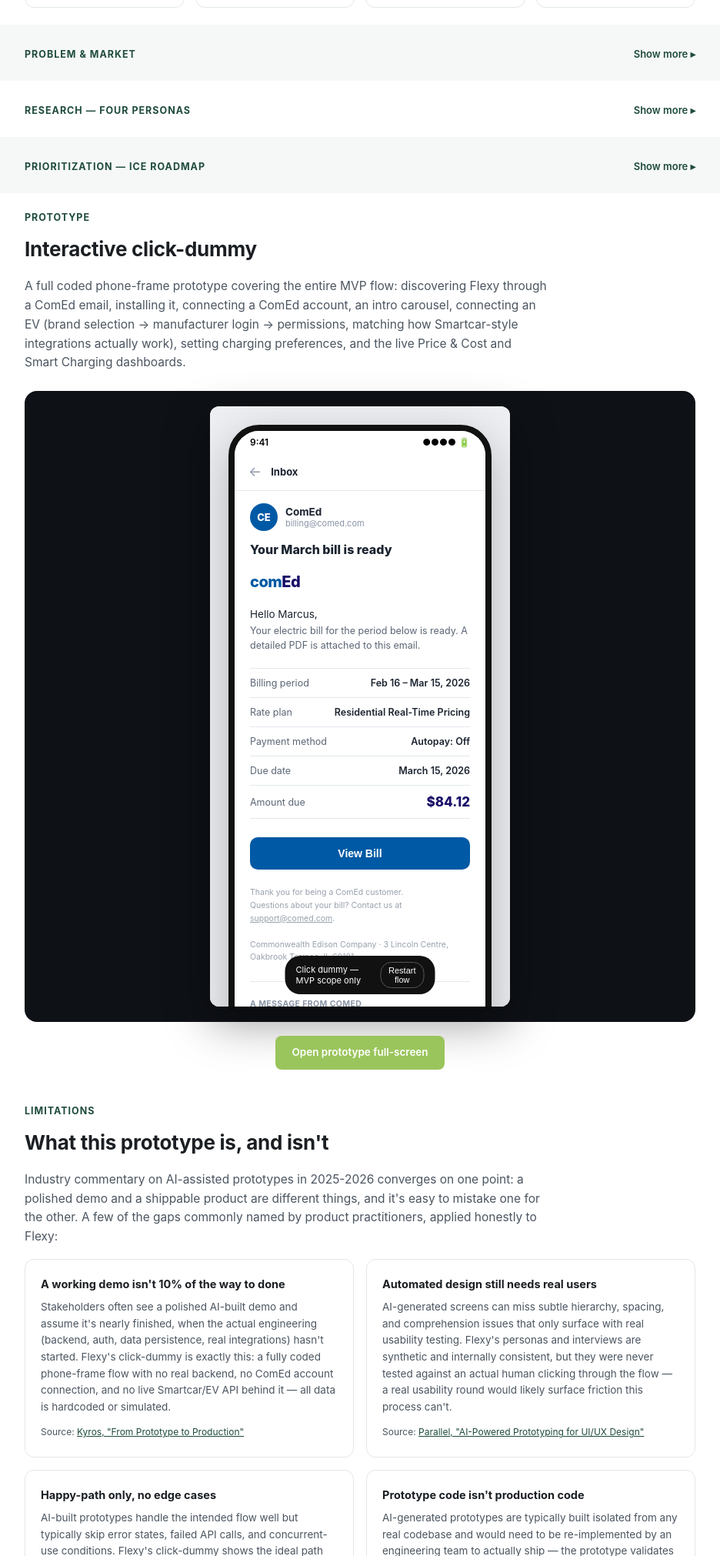
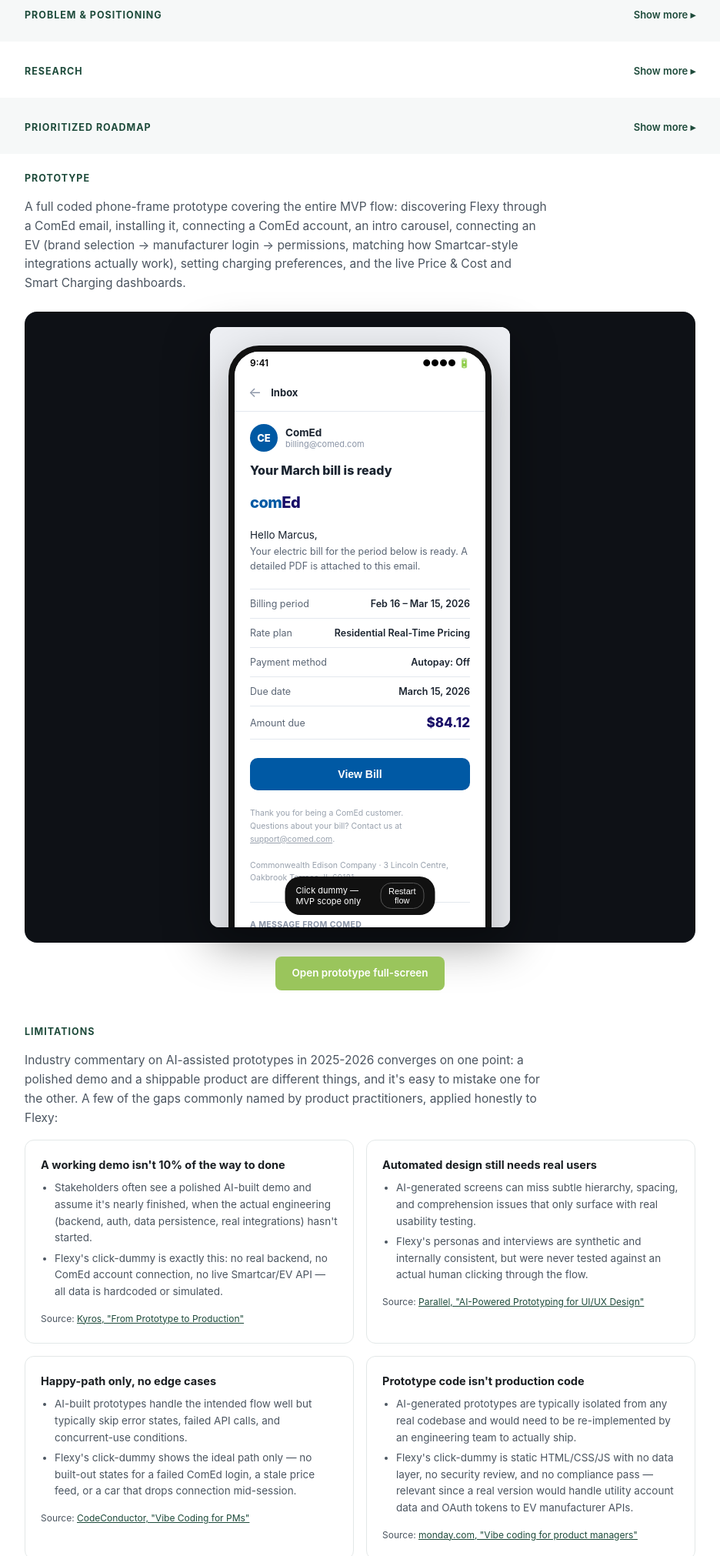
Before and after one commit to spallavi-stack/shubha-pm-portfolio, a plain HTML site: page flexy-case-study.html in a window 1280 px wide. Shown: the part 778-2800 px from the top of the page at 77% size, without its empty margins (172-1108 px from the left). Drawn offline with Linux system fonts and the light colour scheme; no server answers.

Commit message:
Add files via upload

```diff
--- a/flexy-case-study.html
+++ b/flexy-case-study.html
@@ -202,6 +202,8 @@
   .limitation-card{background:#fff;border:1px solid var(--border);border-radius:12px;padding:20px;}
   .limitation-card h4{margin:0 0 8px;font-size:14.5px;}
   .limitation-card p{font-size:13.5px;color:var(--ink-soft);margin:0 0 8px;}
+  .limitation-card ul{margin:0 0 10px;padding-left:18px;}
+  .limitation-card li{font-size:13.5px;color:var(--ink-soft);margin-bottom:5px;}
   .limitation-card .src{font-size:12px;color:var(--ink-soft);}
   .limitation-card .src a{color:var(--teal-dark);}
 </style>
@@ -252,8 +254,7 @@
 
 <section id="tldr">
   <div class="wrap">
-    <div class="section-kicker">60-second version</div>
-    <h2 class="section-title">The short version</h2>
+    <div class="section-kicker">The short version</div>
     <div class="summary-box">
       Flexy shows what electricity costs right now and automatically shifts EV charging into the cheapest hours.
     </div>
@@ -271,7 +272,7 @@
     <details class="section-collapse">
     <summary>
       <div class="summary-head">
-        <div class="section-kicker" style="margin-bottom:0;">Problem &amp; market</div>
+        <div class="section-kicker" style="margin-bottom:0;">Problem &amp; positioning</div>
       </div>
       <span class="toggle-ic"></span>
     </summary>
@@ -345,7 +346,7 @@
     <details class="section-collapse">
     <summary>
       <div class="summary-head">
-        <div class="section-kicker" style="margin-bottom:0;">Research — four personas</div>
+        <div class="section-kicker" style="margin-bottom:0;">Research</div>
       </div>
       <span class="toggle-ic"></span>
     </summary>
@@ -404,7 +405,7 @@
     <details class="section-collapse">
     <summary>
       <div class="summary-head">
-        <div class="section-kicker" style="margin-bottom:0;">Prioritization — ICE roadmap</div>
+        <div class="section-kicker" style="margin-bottom:0;">Prioritized roadmap</div>
       </div>
       <span class="toggle-ic"></span>
     </summary>
@@ -438,7 +439,6 @@
 <section id="prototype">
   <div class="wrap">
     <div class="section-kicker">Prototype</div>
-    <h2 class="section-title">Interactive click-dummy</h2>
     <p class="lede">A full coded phone-frame prototype covering the entire MVP flow: discovering Flexy through a ComEd email, installing it, connecting a ComEd account, an intro carousel, connecting an EV (brand selection → manufacturer login → permissions, matching how Smartcar-style integrations actually work), setting charging preferences, and the live Price &amp; Cost and Smart Charging dashboards.</p>
     <div class="proto-frame-wrap">
       <iframe class="proto" src="flexy-click-dummy.html" title="Flexy interactive prototype"></iframe>
@@ -453,27 +453,38 @@
 <section id="limitations">
   <div class="wrap">
     <div class="section-kicker">Limitations</div>
-    <h2 class="section-title">What this prototype is, and isn't</h2>
     <p class="lede">Industry commentary on AI-assisted prototypes in 2025-2026 converges on one point: a polished demo and a shippable product are different things, and it's easy to mistake one for the other. A few of the gaps commonly named by product practitioners, applied honestly to Flexy:</p>
     <div class="limitation-grid">
       <div class="limitation-card">
         <h4>A working demo isn't 10% of the way to done</h4>
-        <p>Stakeholders often see a polished AI-built demo and assume it's nearly finished, when the actual engineering (backend, auth, data persistence, real integrations) hasn't started. Flexy's click-dummy is exactly this: a fully coded phone-frame flow with no real backend, no ComEd account connection, and no live Smartcar/EV API behind it — all data is hardcoded or simulated.</p>
+        <ul>
+          <li>Stakeholders often see a polished AI-built demo and assume it's nearly finished, when the actual engineering (backend, auth, data persistence, real integrations) hasn't started.</li>
+          <li>Flexy's click-dummy is exactly this: no real backend, no ComEd account connection, no live Smartcar/EV API — all data is hardcoded or simulated.</li>
+        </ul>
         <span class="src">Source: <a href="https://usekyros.ai/blog/from-prototype-to-production-ai-apps-never-ship" target="_blank" rel="noopener">Kyros, "From Prototype to Production"</a></span>
       </div>
       <div class="limitation-card">
         <h4>Automated design still needs real users</h4>
-        <p>AI-generated screens can miss subtle hierarchy, spacing, and comprehension issues that only surface with real usability testing. Flexy's personas and interviews are synthetic and internally consistent, but they were never tested against an actual human clicking through the flow — a real usability round would likely surface friction this process can't.</p>
+        <ul>
+          <li>AI-generated screens can miss subtle hierarchy, spacing, and comprehension issues that only surface with real usability testing.</li>
+          <li>Flexy's personas and interviews are synthetic and internally consistent, but were never tested against an actual human clicking through the flow.</li>
+        </ul>
         <span class="src">Source: <a href="https://www.parallelhq.com/blog/ai-powered-prototyping-tools" target="_blank" rel="noopener">Parallel, "AI-Powered Prototyping for UI/UX Design"</a></span>
       </div>
       <div class="limitation-card">
         <h4>Happy-path only, no edge cases</h4>
-        <p>AI-built prototypes handle the intended flow well but typically skip error states, failed API calls, and concurrent-use conditions. Flexy's click-dummy shows the ideal path (EV connects cleanly, prices load, charging schedules as expected) with no built-out states for a failed ComEd login, a stale price feed, or a car that drops connection mid-session.</p>
+        <ul>
+          <li>AI-built prototypes handle the intended flow well but typically skip error states, failed API calls, and concurrent-use conditions.</li>
+          <li>Flexy's click-dummy shows the ideal path only — no built-out states for a failed ComEd login, a stale price feed, or a car that drops connection mid-session.</li>
+        </ul>
         <span class="src">Source: <a href="https://codeconductor.ai/blog/vibe-coding-for-product-managers/" target="_blank" rel="noopener">CodeConductor, "Vibe Coding for PMs"</a></span>
       </div>
       <div class="limitation-card">
         <h4>Prototype code isn't production code</h4>
-        <p>AI-generated prototypes are typically built isolated from any real codebase and would need to be re-implemented by an engineering team to actually ship — the prototype validates the idea, not the architecture. Flexy's click-dummy is static HTML/CSS/JS built to demonstrate the flow; it has no data layer, no security review, and no compliance pass (relevant here, since a real version would handle utility account data and OAuth tokens to EV manufacturer APIs).</p>
+        <ul>
+          <li>AI-generated prototypes are typically isolated from any real codebase and would need to be re-implemented by an engineering team to actually ship.</li>
+          <li>Flexy's click-dummy is static HTML/CSS/JS with no data layer, no security review, and no compliance pass — relevant since a real version would handle utility account data and OAuth tokens to EV manufacturer APIs.</li>
+        </ul>
         <span class="src">Source: <a href="https://monday.com/blog/vibe-coding/vibe-coding-product-managers/" target="_blank" rel="noopener">monday.com, "Vibe coding for product managers"</a></span>
       </div>
     </div>
```
